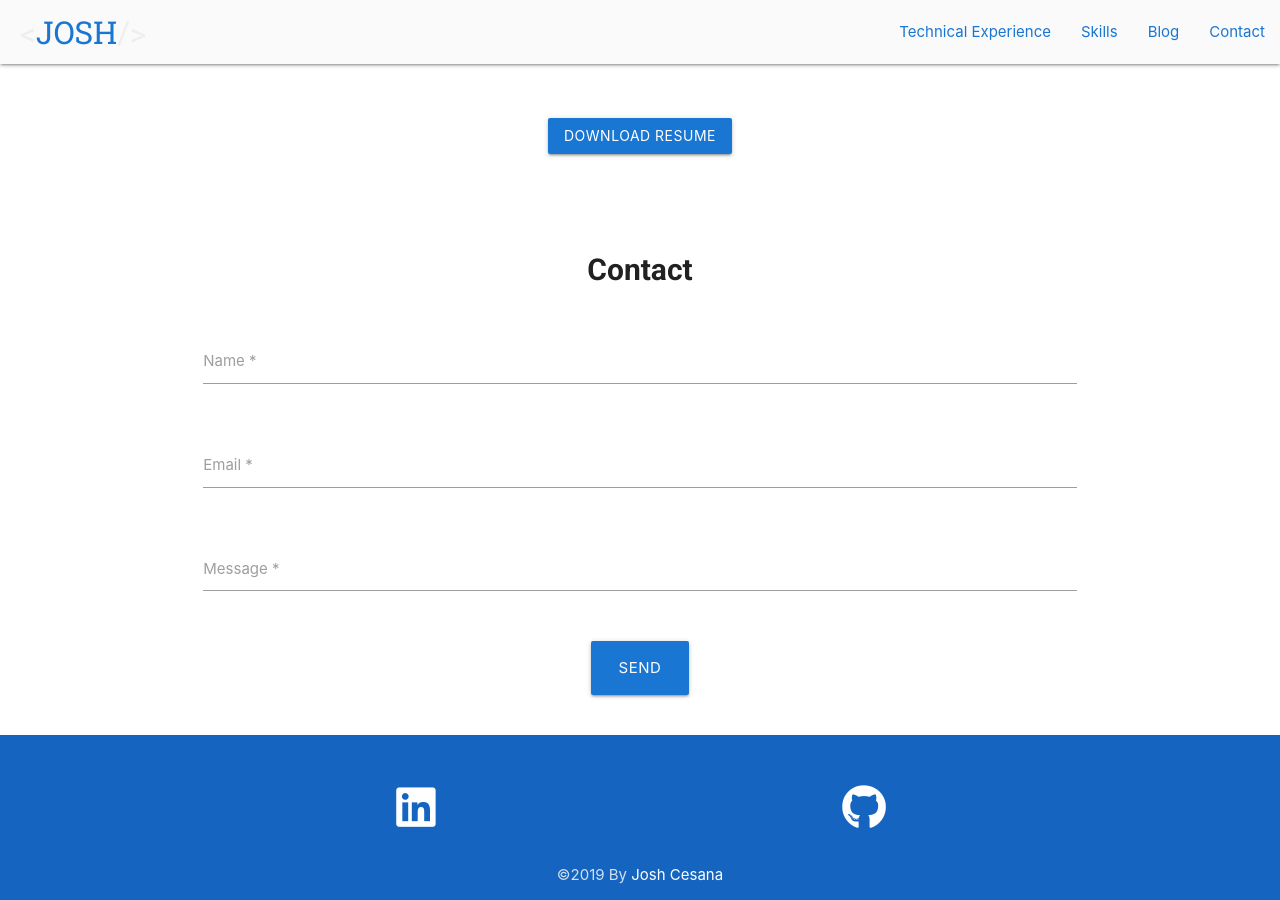
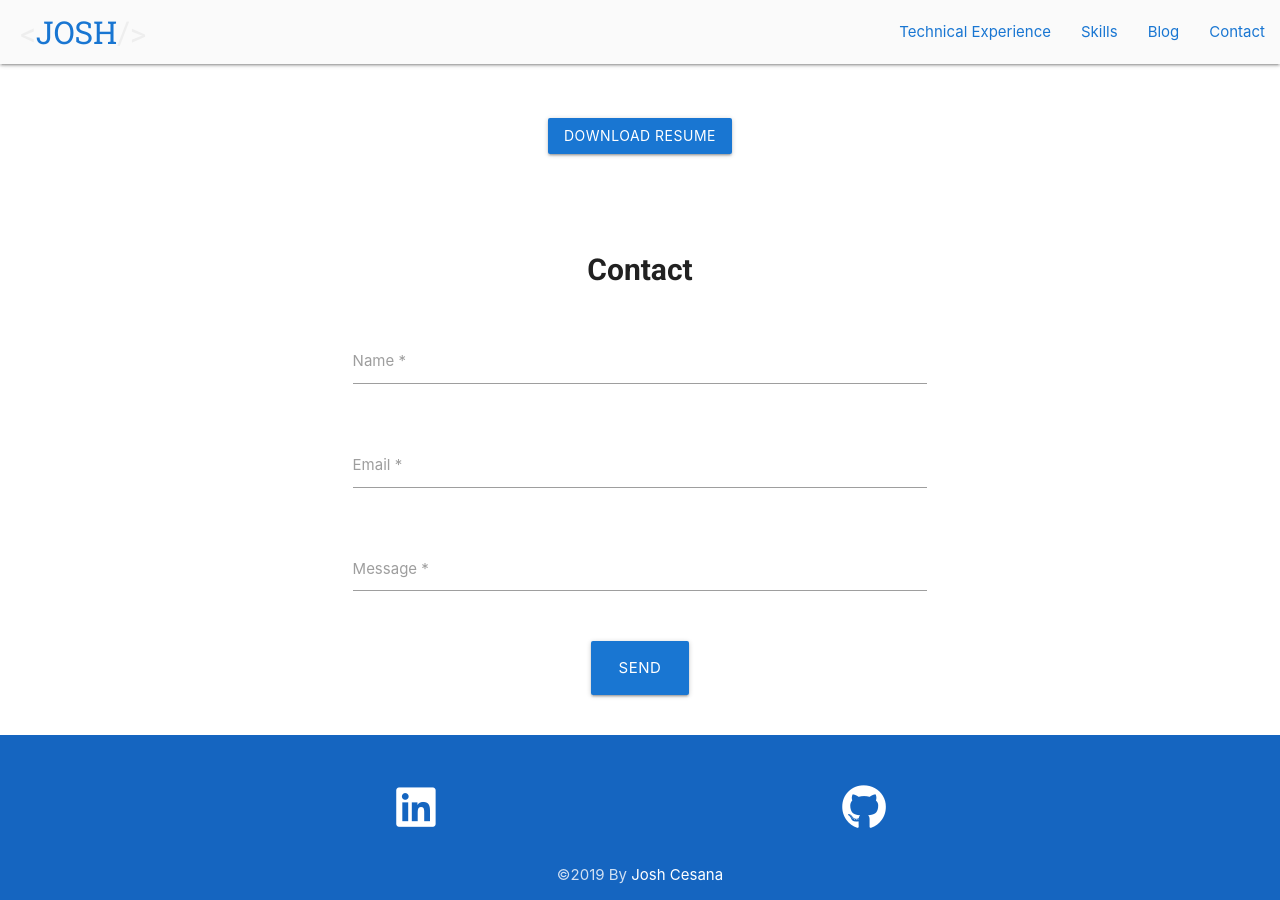
Before and after one commit to joshcesana/joshcesana.github.io, a Jekyll site: the page built from index.html, in a window 1280 px wide and 900 px high, scrolled down 2457 px. Built offline with Jekyll 4.4.1, drawn with Linux system fonts in a browser that asks for light colours.

Commit message:
Fix contact form

```diff
--- a/index.html
+++ b/index.html
@@ -135,25 +135,25 @@ title: 			Josh Cesana
 			<div class="row">
 				<form class="col s12" method="POST" action="https://formspree.io/joshcesana@gmail.com">
 					<div class="row">
-						<div class="input-field col s12">
+						<div class="input-field col s12 m8 offset-m2">
 							<input type="text" class="form-control" name="name" id="name" required>
 							<label for="name">Name *</label>
 						</div>
 					</div>
 					<div class="row">
-						<div class="input-field col s12">
+						<div class="input-field col s12 m8 offset-m2">
 							<input type="email" class="form-control" name="email" id="email" required><br />
 							<label for="email">Email *</label>
 						</div>
 					</div>
 					<div class="row">
-						<div class="input-field col s12">
+						<div class="input-field col s12 m8 offset-m2">
 							<textarea name="message" class="materialize-textarea" id="message" required></textarea><br />
 							<label for="message">Message *</label>
 						</div>
 					</div>
 					<div class="row">
-						<div class="col s12 center-align">
+						<div class="col s12 m8 offset-m2 center-align">
 							<button type="submit" class="blue darken-2 waves-effect waves-light btn-large">Send</button>
 						</div>
 					</div>
```
